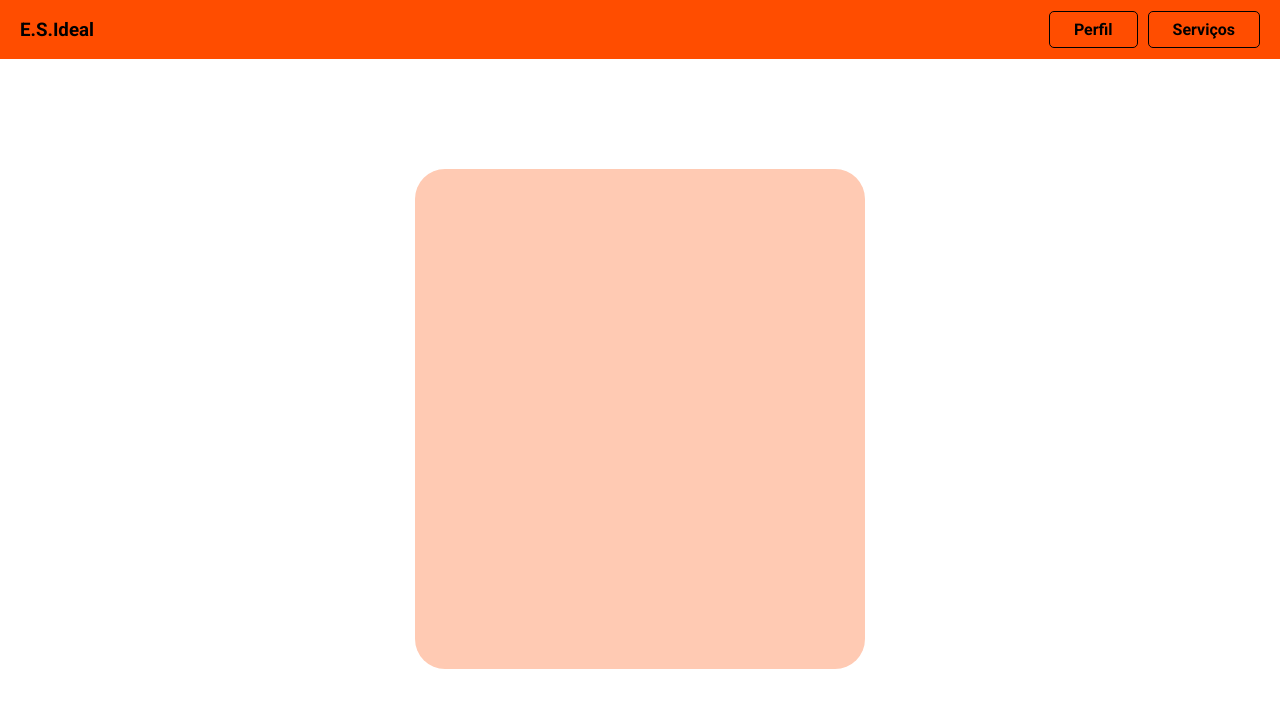
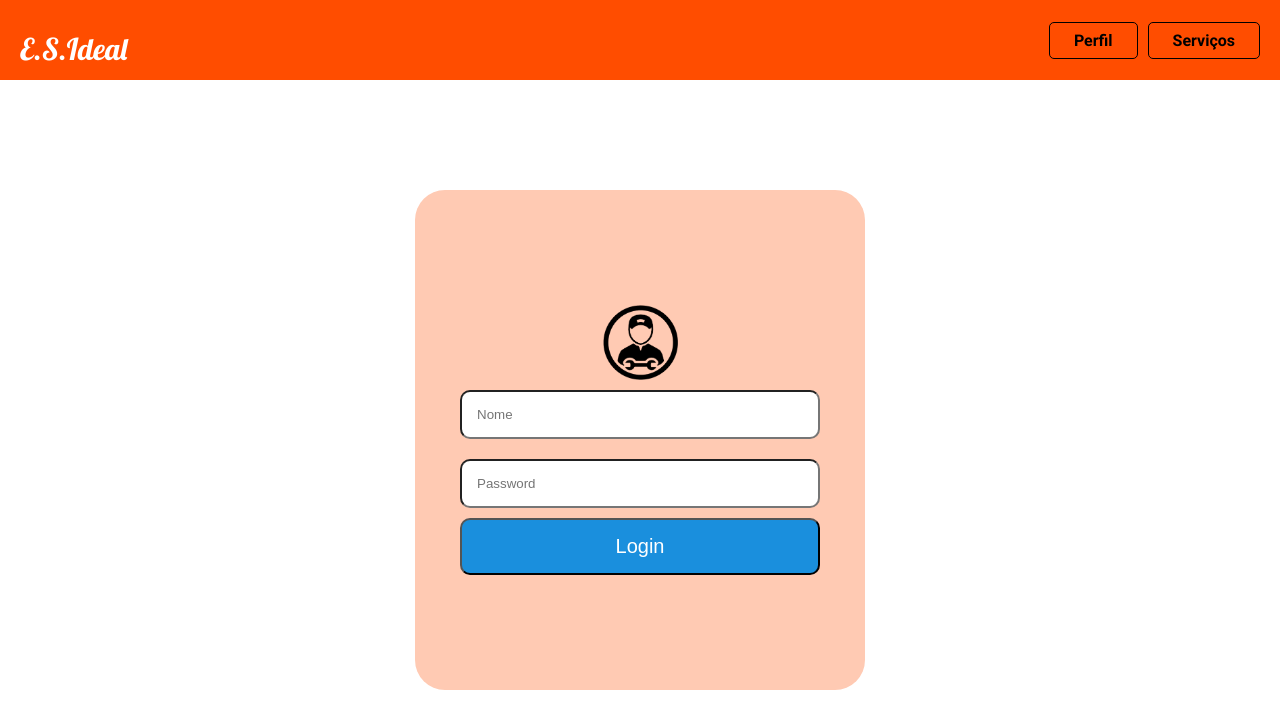
Before and after one commit to LordVader626/IPM, a Vue app in the folder esideal/: page /login in a window 1280 px wide. Shown: the top 728 px of the page. Built offline with nearby package versions, Linux system fonts and the light colour scheme.

Commit message:
Visual changes

```diff
--- a/esideal/index.html
+++ b/esideal/index.html
@@ -6,6 +6,7 @@
     <link rel="preconnect" href="https://fonts.googleapis.com">
     <link rel="preconnect" href="https://fonts.gstatic.com" crossorigin>
     <link href="https://fonts.googleapis.com/css2?family=Roboto:ital,wght@0,100;0,300;0,400;0,500;0,700;0,900;1,100;1,300;1,400;1,500;1,700;1,900&display=swap" rel="stylesheet">
+    <link href="https://fonts.googleapis.com/css2?family=Lobster&display=swap" rel="stylesheet">
     <meta name="viewport" content="width=device-width, initial-scale=1.0">
     <title>E.S.Ideal</title>
   </head>
--- a/esideal/src/components/Navbar.vue
+++ b/esideal/src/components/Navbar.vue
@@ -1,6 +1,9 @@
 <template>
     <nav id="nav">
-        <h3>E.S.Ideal</h3>
+        <div class="logo">
+            <!-- Foto do pistão -->
+            <h3 id="nome">E.S.Ideal</h3>
+        </div>
         <div class="nav-items">
         <router-link to="/profile">Perfil</router-link>
         <router-link to="/services">Serviços</router-link>
@@ -15,6 +18,22 @@
     align-items: center;
     padding: 0 20px;
     background-color: var(--color-orange);
+    height: 10vh;
+}
+
+.logo {
+    display: flex;
+    flex-direction: column;
+    align-items: center;
+    justify-content: bottom;
+    height: 100%;
+}
+
+#nome {
+    font-family: 'Lobster', cursive;
+    font-size: 30px;
+    font-weight: lighter;
+    color: white;
 }
 
 a {
--- a/esideal/src/pages/Login.vue
+++ b/esideal/src/pages/Login.vue
@@ -1,10 +1,14 @@
 <template>
     <div class="layout">
         <div class="card">
-            <!-- Logo mecanico -->
+            <!-- Logo Mecanico -->
+            <img src="../assets/mechanic.png" alt="Mechanic Logo" id="mecPic"/>
             <!-- Input Nome -->
+            <input type="text" placeholder="Nome" class="input-field">
             <!-- Input Password -->
+            <input type="password" placeholder="Password" class="input-field">
             <!-- Butão Login -->
+            <button class="login-button">Login</button>
         </div>
     </div>
 </template>
@@ -17,10 +21,37 @@
     height: 90vh; /* Ter em conta a Navbar */
 }
 
+#mecPic {
+    width: 75px;
+    height: 75px;
+}
+
 .card {
+    display: flex;
+    flex-direction: column;
+    align-items: center;
+    justify-content: center;
     width: 450px;
     height: 500px;
     background-color: var(--color-orange-light);
     border-radius: 30px;
 }
+
+.input-field {
+    width: 80%;
+    padding: 15px;
+    margin: 10px 0;
+    background-color: white;
+    border-radius: 10px;
+}
+
+.login-button {
+    width: 80%;
+    padding: 15px;
+    background-color: var(--color-button-blue);
+    color: white;
+    border-radius: 10px;
+    cursor: pointer;
+    font-size: 20px;
+}
 </style>
```
Also changed, not shown: esideal/src/assets/mechanic.png (added).
